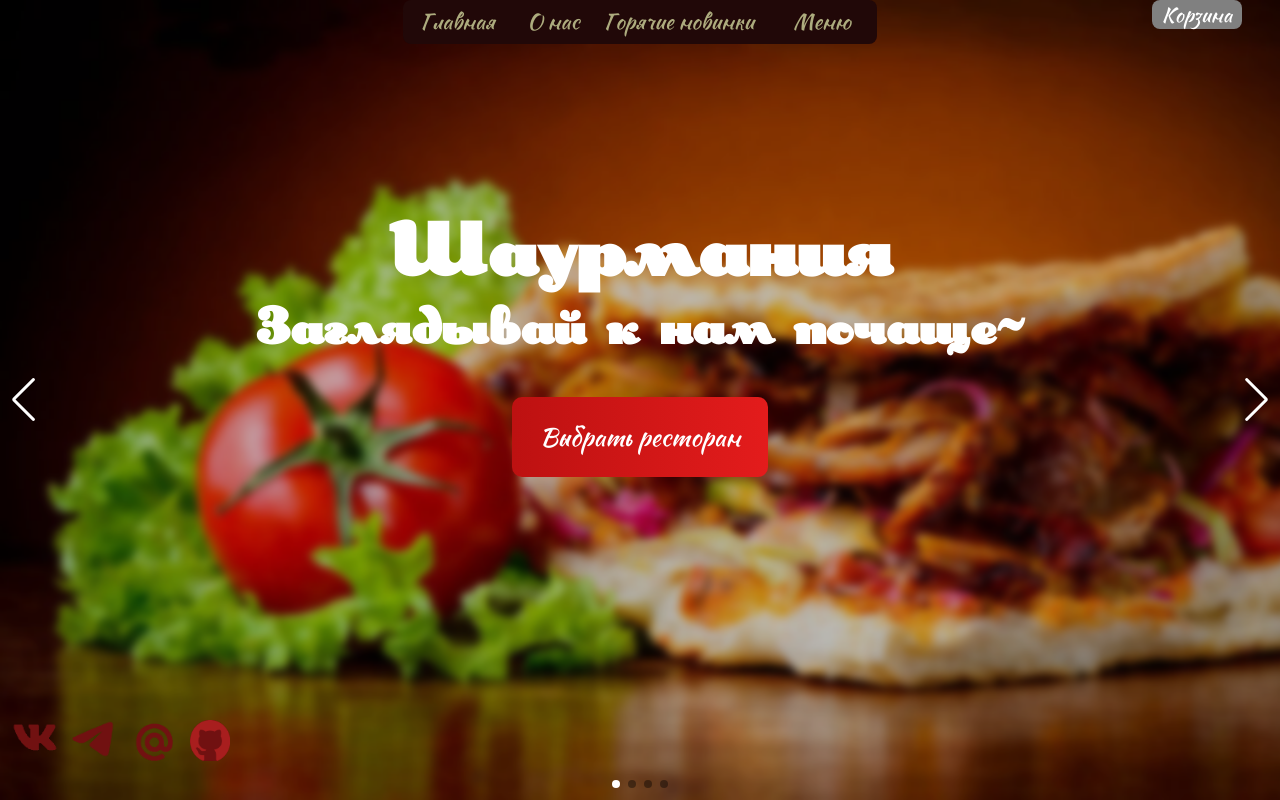
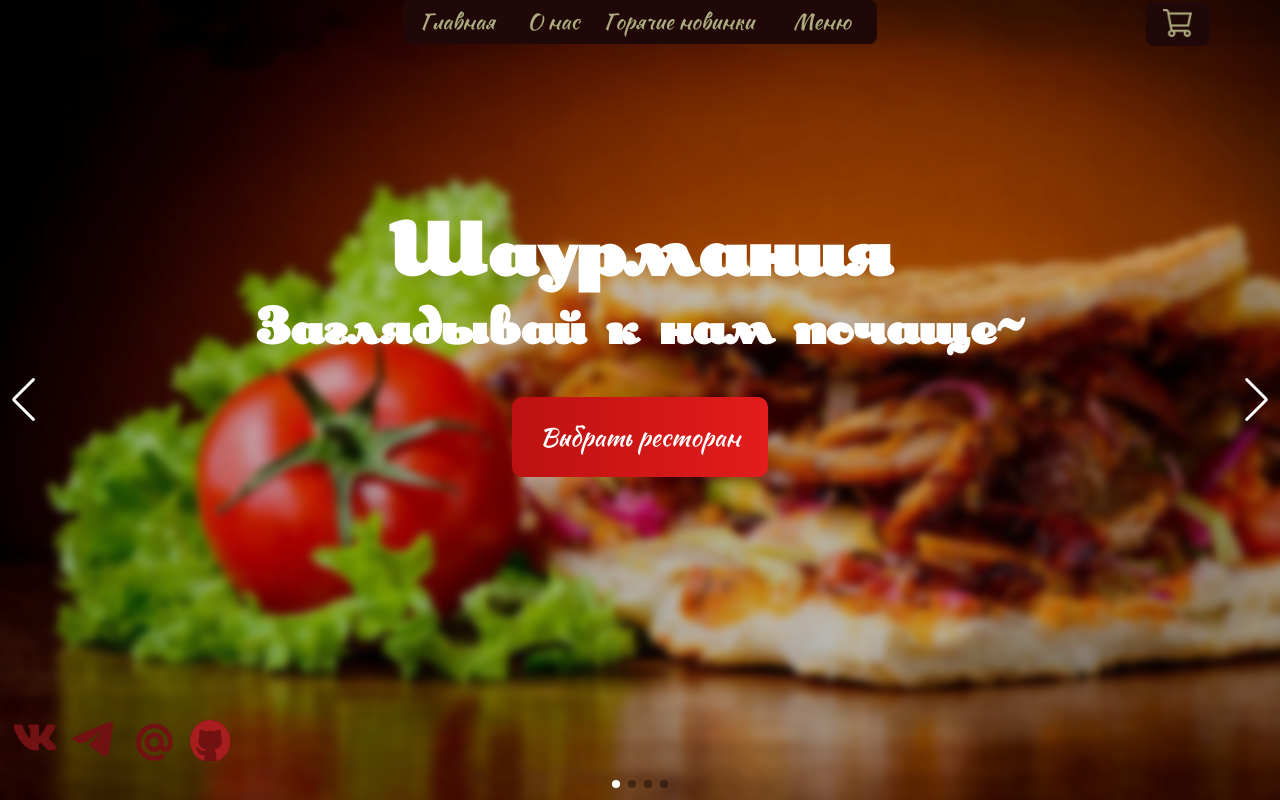
Before and after one commit to Cookie-Boy/---------, a plain HTML site: page index.html in a window 1280 px wide. Drawn offline with Linux system fonts and the light colour scheme.

Commit message:
Change basket button

```diff
--- a/CSS/mainMenu.css
+++ b/CSS/mainMenu.css
@@ -1,4 +1,4 @@
-.menu{
+.menu {
     position: fixed;
     margin: auto;
     left: 0;
@@ -12,7 +12,7 @@
     border-radius: 8px;
 }
 
-nav a{
+nav a {
     display: inline-block;
     position: relative;
     z-index: 100;
@@ -46,18 +46,6 @@ a:nth-child(4) {
     width: 22.5%;
 }
 
-.basket-btn {
-    position: fixed;
-    width: 90px;
-    z-index: 90;
-    font-family: "CursiveFont";
-    font-size: 20px;
-    border-radius: 8px;
-    background-color: gray;
-    margin-left: 90%;
-    color: white;
-}
-
 .basket {
     position: fixed;
     z-index: 90;
@@ -65,3 +53,31 @@ a:nth-child(4) {
     font-size: 16pt;
     border-radius: 8px;
 }
+
+.basket-btn {
+    position: fixed;
+    width: 5%;
+    height: 5.5%;
+    margin-top: 0.3vh;
+    margin-left: 89.5%;
+    z-index: 90;
+    text-align: center;
+    font-family: "CursiveFont";
+    font-size: 20px;
+    border-radius: 8px;
+    background-color: #210808;
+    background-size: 64px;
+    box-sizing: border-box;
+    color: white;
+    transition: 0.5s;
+}
+
+.basket-image {
+    width: 45%;
+    margin-top: 0.5vh;
+    /* background-color: #210808; */
+}
+
+.basket-btn:hover {
+    background-color: #bc1515;
+}
--- a/JS/localStorage.js
+++ b/JS/localStorage.js
@@ -20,4 +20,4 @@ black = new shaverma('images/header_page/black_shaverma.jpeg', 'Вкусная
 gigant = new shaverma('images/header_page/XXL_shaverma.png', 'Большая шаурма для больших мальчиков', 600, 600, 'лаваш, говядина, куриное филе, картошка фри, перец халапеньо, свежий помидор, маринованный огурчик, корейская морковка, острый соус');
 
 localStorage.setItem('black', JSON.stringify(black));
-localStorage.setItem('gigant', JSON.stringify(gigant));
+localStorage.setItem('gigant', JSON.stringify(gigant));s
--- a/index.html
+++ b/index.html
@@ -23,7 +23,9 @@
         </nav>
     </div>
     <div class="basket">
-        <button onclick="window.location.href = 'basket.html'" class="basket-btn">Корзина</button>
+        <button onclick="window.location.href = 'basket.html'" class="basket-btn">
+            <img class="basket-image" src="images/icons/basket.png" alt="Корзина">
+        </button>
     </div>
     <div class="buttons">
         <button id="vk" title=""><img src="images/icons/vk.png"></button>
```
Also changed, not shown: about.html (+4 -1 lines), basket.html (+3 -2 lines), menu.html (+3 -1 lines), newThings.html (+3 -1 lines), order.html (+3 -1 lines), images/icons/basket.png (added).
